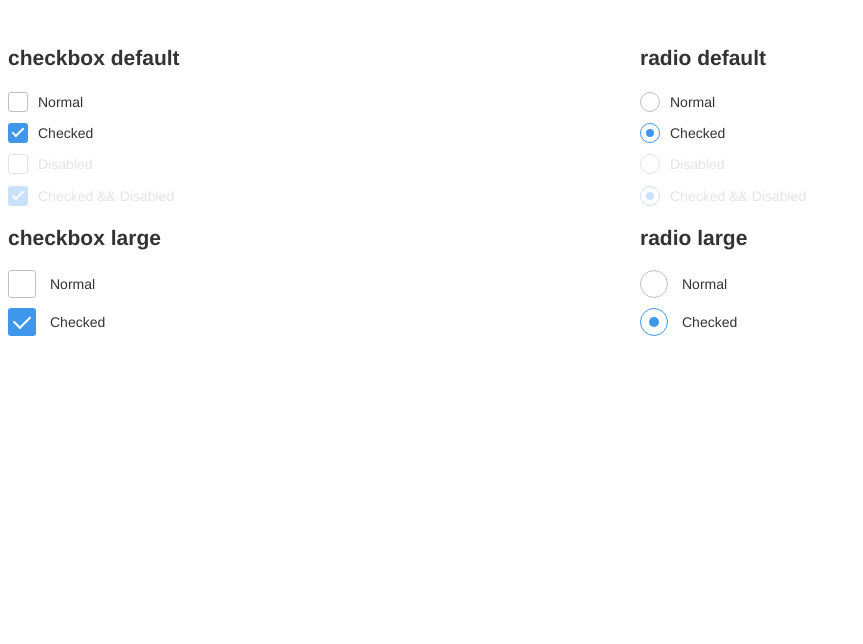
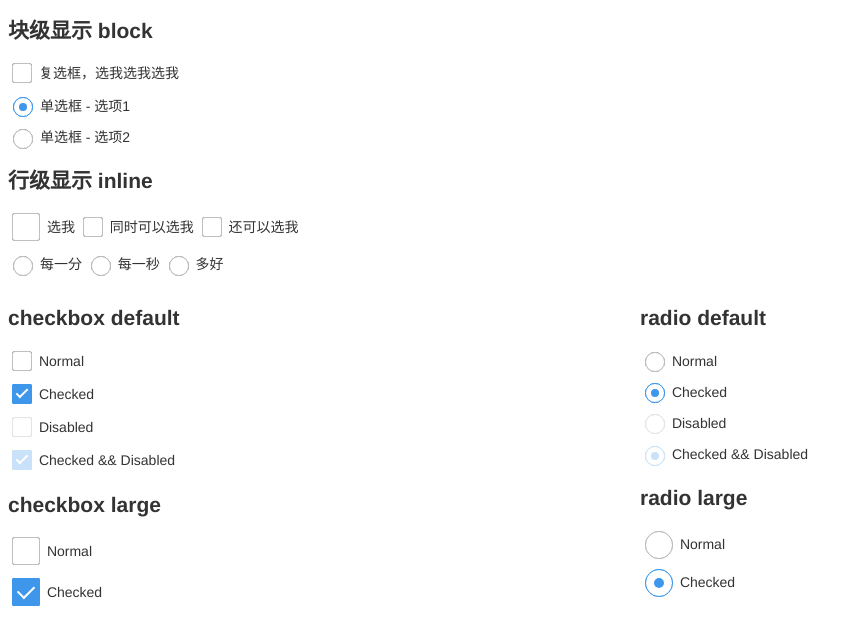
Before and after one commit to chutou/css-checkbox-radio, a website: page example/demo.html in a window 1280 px wide. Shown: the part 62-706 px from the top of the page, without its empty margins (0-863 px from the left). Drawn offline with Linux system fonts and the light colour scheme.

Commit message:
修改布局方式

```diff
--- a/example/demo.html
+++ b/example/demo.html
@@ -13,10 +13,12 @@
         color: #333;
         background-color: #fff;
     }
-    h1{
+
+    h1 {
         text-align: center;
         color: #3e97eb;
     }
+
     .col-6 {
         width: 50%;
         float: left;
@@ -25,68 +27,106 @@
     div {
         margin-top: 10px;
     }
+
+    .block label {
+        margin-bottom: 10px;
+    }
     </style>
 </head>
 
 <body>
     <h1>css-checkbox-radio</h1>
+    <h2>块级显示 block</h2>
+    <div class="block">
+        <label class="checkbox">
+            <input type="checkbox"> 复选框，选我选我选我
+        </label>
+        <label class="radio">
+            <input type="radio" name="doc-radio-1" value="option1" checked> 单选框 - 选项1
+        </label>
+        <label class="radio">
+            <input type="radio" name="doc-radio-1" value="option2"> 单选框 - 选项2
+        </label>
+    </div>
+    <h2>行级显示 inline</h2>
+    <div class="form-group">
+        <label class="checkbox-inline">
+            <input class="lg" type="checkbox" value="option1"> 选我
+        </label>
+        <label class="checkbox-inline">
+            <input type="checkbox" value="option2"> 同时可以选我
+        </label>
+        <label class="checkbox-inline">
+            <input type="checkbox" value="option3"> 还可以选我
+        </label>
+    </div>
+    <div class="form-group">
+        <label class="radio-inline">
+            <input type="radio" value="" name="docInlineRadio"> 每一分
+        </label>
+        <label class="radio-inline">
+            <input type="radio" name="docInlineRadio"> 每一秒
+        </label>
+        <label class="radio-inline">
+            <input type="radio" name="docInlineRadio"> 多好
+        </label>
+    </div>
     <div class="col-6">
         <h2>checkbox default</h2>
         <div>
-            <input class="checkbox" type="checkbox" name="layout" id="1">
-            <label for="1">Normal</label>
+            <label class="checkbox">
+                <input type="checkbox" name="layout" id="1"> Normal</label>
         </div>
         <div>
-            <input class="checkbox" type="checkbox" name="layout" id="2" checked="checked">
-            <label for="2">Checked</label>
-        </div>
-        <div>
-            <input class="checkbox" type="checkbox" name="layout" id="3" disabled="disabled">
-            <label for="3">
-                Disabled
+            <label class="checkbox">
+                <input type="checkbox" name="layout" id="2" checked="checked"> Checked
             </label>
         </div>
         <div>
-            <input class="checkbox" type="checkbox" name="layout" id="4" checked disabled="disabled">
-            <label for="4">Checked && Disabled</label>
+            <label class="checkbox">
+                <input type="checkbox" name="layout" id="3" disabled="disabled"> Disabled
+            </label>
+        </div>
+        <div>
+            <label class="checkbox">
+                <input type="checkbox" name="layout" id="4" checked disabled="disabled"> Checked && Disabled</label>
         </div>
         <h2>checkbox large</h2>
         <div>
-            <input class="checkbox" type="checkbox" name="layout" id="10">
-            <label class="lg" for="10">Normal</label>
+            <label class="checkbox" for="10">
+                <input class="lg" type="checkbox" name="layout" id="10"> Normal</label>
         </div>
         <div>
-            <input class="checkbox" type="checkbox" name="layout" id="20" checked="checked">
-            <label class="lg" for="20">Checked</label>
+            <label class="checkbox" for="20">
+                <input class="lg" type="checkbox" name="layout" id="20" checked="checked"> Checked</label>
         </div>
     </div>
     <div class="col-6">
         <h2>radio default</h2>
         <div>
-            <input class="radio" type="radio" name="radio" id="11">
-            <label for="11">Normal</label>
-            <label></label>
+            <label class="radio">
+                <input type="radio" name="radio" id="11"> Normal</label>
         </div>
         <div>
-            <input class="radio" type="radio" name="radio" id="22" checked>
-            <label for="22">Checked</label>
+            <label class="radio">
+                <input type="radio" name="radio" id="22" checked> Checked</label>
         </div>
         <div>
-            <input class="radio" type="radio" id="33" disabled="disabled">
-            <label for="33">Disabled</label>
+            <label class="radio">
+                <input type="radio" id="33" disabled="disabled"> Disabled</label>
         </div>
         <div>
-            <input class="radio" type="radio" id="44" disabled="disabled" checked>
-            <label for="44">Checked && Disabled</label>
+            <label class="radio">
+                <input type="radio" id="44" disabled="disabled" checked> Checked && Disabled</label>
         </div>
         <h2>radio large</h2>
         <div>
-            <input class="radio" type="radio" name="radio-large" id="101">
-            <label class="lg" for="101">Normal</label>
+            <label class="radio" for="101">
+                <input class="lg" type="radio" name="radio-large" id="101"> Normal</label>
         </div>
         <div>
-            <input class="radio" type="radio" name="radio-large" id="202" checked>
-            <label class="lg" for="202">Checked</label>
+            <label class="radio" for="202">
+                <input class="lg" type="radio" name="radio-large" id="202" checked> Checked</label>
         </div>
     </div>
 </body>
--- a/less/checkbox.less
+++ b/less/checkbox.less
@@ -1,4 +1,5 @@
-.checkbox + label {
+.checkbox > input,
+.checkbox-inline > input {
   &:before {
     border-radius: 3px;
   }
@@ -16,6 +17,18 @@
     border-top: 0;
     border-left: 0;
   }
+  &:checked {
+    &:before {
+      border: @main-color;
+      background: @main-color;
+    }
+    &[disabled] {
+      &:before {
+        border: @disabled-checked-color;
+        background: @disabled-checked-color;
+      }
+    }
+  }
   &.lg {
     &:after {
       top: 4px;
@@ -25,15 +38,3 @@
     }
   }
 }
-.checkbox:checked + label {
-  &:before {
-    border: @main-color;
-    background: @main-color;
-  }
-}
-.checkbox:checked[disabled] + label {
-  &:before {
-    border: @disabled-checked-color;
-    background: @disabled-checked-color;
-  }
-}
--- a/less/common.less
+++ b/less/common.less
@@ -2,26 +2,21 @@
     from {
         border-color: @border-color;
     }
-
     to {
         border-color: @main-color;
     }
 }
 
 .radio,
-.checkbox {
-  position: absolute;
-  display: none;
+.checkbox,
+.radio-inline,
+.checkbox-inline {
+    /* position: absolute;
+  display: none; */
     font-size: 14px;
     line-height: 1.42857143;
-}
-.radio[disabled],
-.checkbox[disabled] {
-  cursor: not-allowed;
-}
-
-.radio + label,
-.checkbox + label {
+    display: block;
+    > input {
         position: relative;
         display: inline-block;
         padding-left: @checkbox-size*1.5;
@@ -29,20 +24,7 @@
         min-height: @checkbox-size;
         cursor: pointer;
         vertical-align: middle;
-  &.lg {
-    line-height: @checkbox-large-size;
-    padding-left: @checkbox-large-size*1.5;
-    min-width: @checkbox-large-size;
-    min-height: @checkbox-large-size;
-  }
-
-  &:hover {
-    &:before {
-      animation-duration: 0.4s;
-      animation-fill-mode: both;
-      animation-name: hover-color;
-    }
-  }
+        margin-top: 0;
         &:before {
             position: absolute;
             top: 0;
@@ -53,22 +35,40 @@
             content: '';
             border: 1px solid @border-color;
             box-sizing: border-box;
-  }
-  &.lg {
-    &:before {
-      width: @checkbox-large-size;
-      height: @checkbox-large-size;
-    }
+            background: #fff;
         }
         &:after {
             position: absolute;
             display: none;
             content: '';
         }
+
+        &:hover {
+            &:before {
+                animation-duration: 0.4s;
+                animation-fill-mode: both;
+                animation-name: hover-color;
             }
-
-.radio[disabled] + label,
-.checkbox[disabled] + label {
+        }
+        &:checked {
+            &:before {
+                animation-name: none;
+            }
+            &:after {
+                display: block;
+            }
+        }
+        &.lg {
+            line-height: @checkbox-large-size;
+            padding-left: @checkbox-large-size*1.5;
+            min-width: @checkbox-large-size;
+            min-height: @checkbox-large-size;
+            &:before {
+                width: @checkbox-large-size;
+                height: @checkbox-large-size;
+            }
+        }
+        &[disabled] {
             cursor: not-allowed;
             color: @disabled-color;
             &:hover,
@@ -86,14 +86,9 @@
                 border-color: @disabled-color;
             }
         }
-
-
-.radio:checked + label,
-.checkbox:checked + label {
-  &:before {
-    animation-name: none;
-  }
-  &:after {
-    display: block;
     }
 }
+.radio-inline,
+.checkbox-inline {
+  display: inline-block;
+}
--- a/less/radio.less
+++ b/less/radio.less
@@ -1,4 +1,5 @@
-.radio + label {
+.radio > input,
+.radio-inline > input {
     &:before {
         border-radius: 50%;
     }
@@ -11,6 +12,19 @@
         background: @main-color;
         transform: translateY(-50%);
     }
+    &:checked {
+        &:before {
+            border: 1px solid @main-color;
+        }
+        &[disabled] {
+            &:before {
+                border: 1px solid @disabled-checked-color;
+            }
+            &:after {
+                background: @disabled-checked-color;
+            }
+        }
+    }
     &.lg {
         &:after {
             left: @radio-large-size/3;
@@ -19,17 +33,3 @@
         }
     }
 }
-
-.radio:checked + label {
-  &:before {
-    border: 1px solid @main-color;
-  }
-}
-.radio:checked[disabled] + label {
-  &:before {
-    border: 1px solid @disabled-checked-color;
-  }
-  &:after {
-    background: @disabled-checked-color;
-  }
-}
```
Also changed, not shown: README.md, dist/css-checkbox-radio.css, img/demo.png (added). Lines whose indentation alone changed are shown as unchanged.
